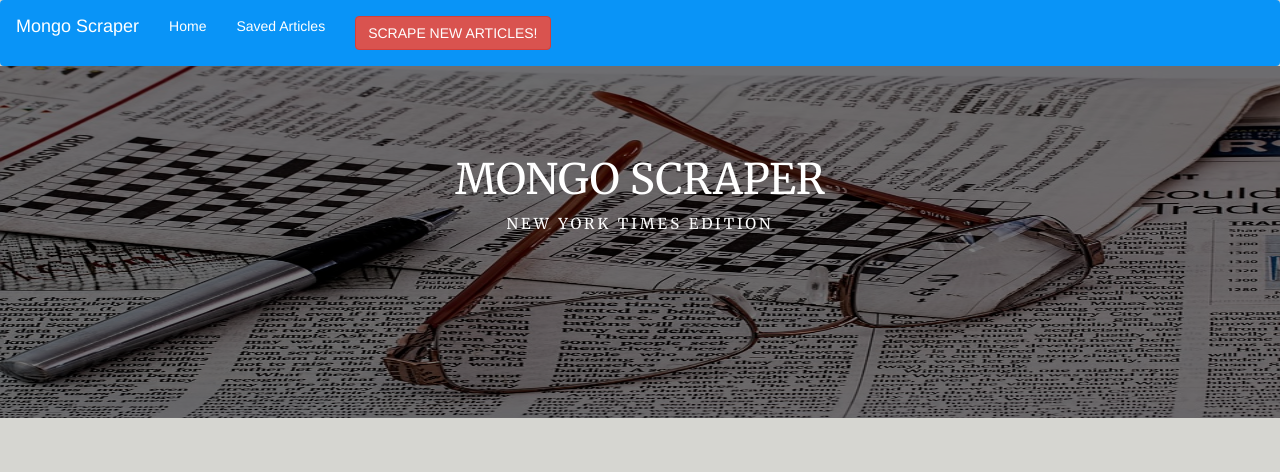
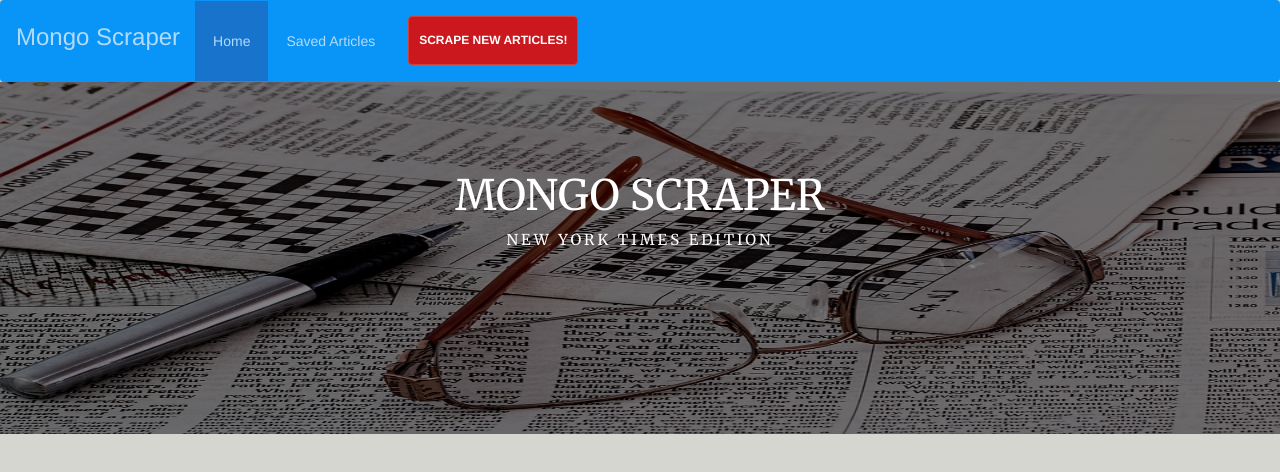
Before and after one commit to smcnaught/Mongoose-and-Cheerio-News-Scraper, a website: page public/index.html in a window 1280 px wide. Drawn offline with nearby package versions, Linux system fonts and the light colour scheme; no server answers.

Commit message:
fixed styling on nav bar

```diff
--- a/public/app.js
+++ b/public/app.js
@@ -11,7 +11,7 @@
 
                 "<div class='row titleAndButton'><div class='col'><h1><span class='articleTitle'><a href='"
                 + articles.url +
-                "' target='_blank'>"
+                "' target='_blank' class='titleHover'>"
                 + articles.title +
                 "</a></span><button class='btn btn-success btnSave'>SAVE ARTICLE</button></h1></div></div><div class='row'><div class='col-xs-12'><p class='summary'>"
                 + articles.summary +
--- a/public/index.html
+++ b/public/index.html
@@ -25,7 +25,7 @@
     <nav class="navbar navbar-light" style="background-color: #0994f7;">
         <div class="container-fluid">
             <div class="navbar-header">
-                <a class="navbar-brand header" href="/">Mongo Scraper</a>
+                <a class="navbar-brand header" id="pageTitle" href="/">Mongo Scraper</a>
             </div>
             <ul class="nav navbar-nav">
                 <li class="active">
@@ -35,7 +35,7 @@
                     <a href="/saved" class="header" id="savedBtn">Saved Articles</a>
                 </li>
                 <li>
-                    <a href="/">
+                    <a href="/" id="scrapeBackground">
                         <button class="btn btn-danger header" id="scraper">SCRAPE NEW ARTICLES!</button>
                     </a>
                 </li>
--- a/public/style.css
+++ b/public/style.css
@@ -5,7 +5,53 @@
     margin: 10px;
 }
 .header {
-    color: white;
+    color: b2dbfb;
+}
+
+#pageTitle:hover{
+    color: #ffffff;
+}
+
+#pageTitle{
+    font-size: 24px;
+    padding: 20px 15px 0px 15px;
+    margin-top: 6px;
+}
+#homeBtn{
+    background-color: #1873cc;
+    padding: 30px 18px;
+}
+#homeBtn:hover {
+    color: #ffffff;
+    background-color: #1873cc;
+}
+
+#savedBtn:hover{
+    color: #ffffff;
+    background-color: dodgerblue;
+}
+
+#savedBtn{
+    padding: 30px 18px;
+}
+
+#scraper:hover{
+    background-color: #4caf50;
+    border:none;
+
+}
+
+#scraper{
+    background-color: #cb171e;
+    font-weight: bold;
+    color: #ffffff;
+    font-size: 12px;
+    padding: 15px 10px;
+
+}
+
+#scrapeBackground:hover{
+    background-color: dodgerblue;
 }
 
 .navbar {
@@ -49,10 +95,6 @@
     font-size: 20px;
 }
 
-#openModal:hover {
-    background-color: rgb(2, 51, 2) !important;
-}
-
 .titleAndButton {
     float: left;
     background-color: dodgerblue;
@@ -82,7 +124,7 @@
     color: white;
 }
 
-a:hover {
+a.titleHover:hover {
     text-decoration: underline;
     color: white;
 }
```
